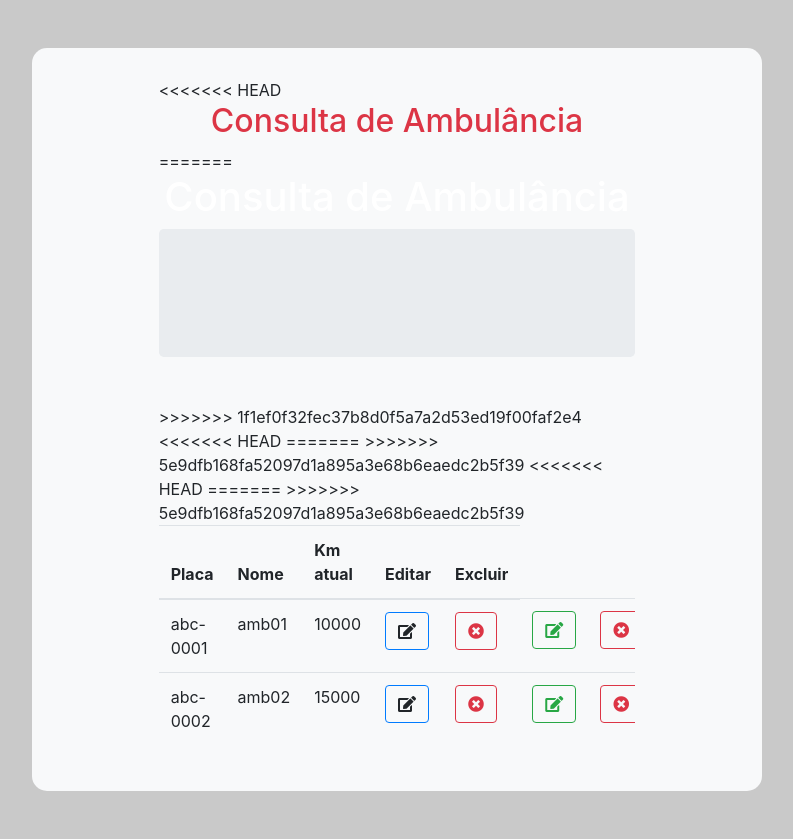
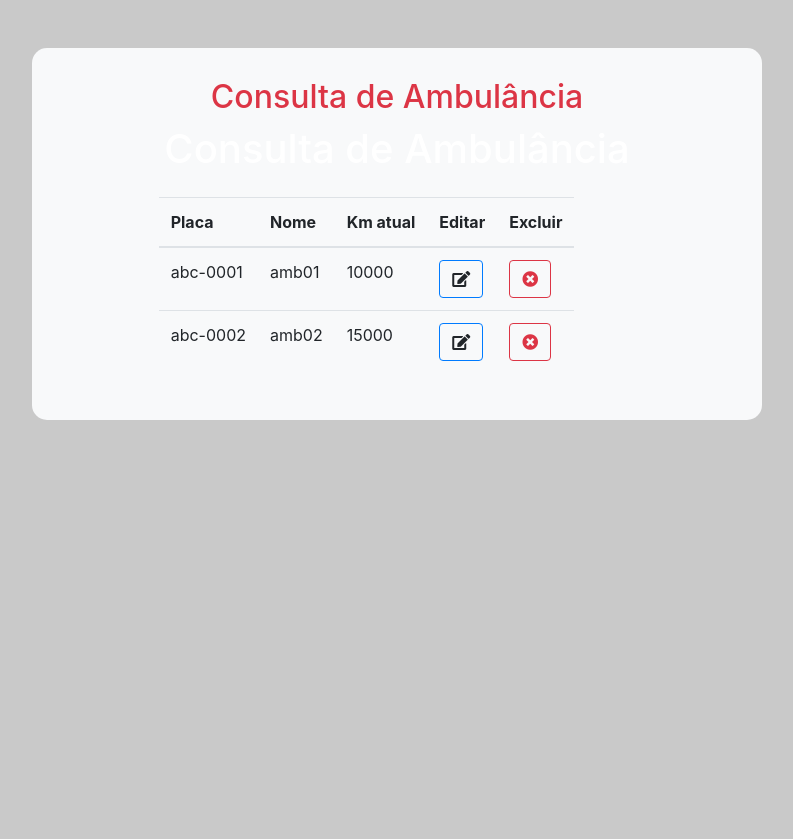
Before and after one commit to SAMU17192/CMVSAMUSITE, a PHP site: page /Logado/ConAmb.php in a window 1280 px wide. Shown: the part 56-895 px from the top of the page, without its empty margins (243-1036 px from the left). After the commit the page ends 476 px from the top, so only its background shows below. Run offline with PHP 8.4, Linux system fonts and the light colour scheme; data comes from the database, SQL or seed files in the repository; some libraries are stand-ins or nearby versions.

Commit message:
Samuel - 10/09 - 11hrs
modifiquei no codigo algumas paginas e arrumei alguns erros no deletar e editar da peça

```diff
--- a/Logado/CadPeca.html
+++ b/Logado/CadPeca.html
@@ -75,9 +75,12 @@
                    <div class="form-group row">
                   <div class="col-8">
                     <input type="submit" class="btn btn-outline-dark button1 btn-lg btn-block" value="Cadastrar">
+                    <br>
+                    <a href="ConPeca.php"><button type="button" class="btn btn-outline-primary button1 btn-lg btn-block">Consultar</button></a>
                  </div>
                 </div>
               </form>
+
 
           </div>
 
--- a/Logado/ConAmb.php
+++ b/Logado/ConAmb.php
@@ -58,19 +58,19 @@
 
           <div class="col-md-8" style="margin-top: 4%; margin-bottom: 4%;">
 
-<<<<<<< HEAD
+
             <h2 class="text-danger" align="center"> Consulta de Ambulância </h2>
 
             <table class="table table-striped ">
               <thead >
                 <tr class="bg-danger">
-=======
+
             <h1 style="color:white;" align="center"> Consulta de Ambulância </h1>
-          <div class="jumbotron">
+
             <table class="table table-responsive ">
               <thead>
                 <tr>
->>>>>>> 1f1ef0f32fec37b8d0f5a7a2d53ed19f00faf2e4
+
                   <th scope="col">Placa</th>
                   <th scope="col">Nome</th>
                   <th scope="col">Km atual</th>
@@ -89,13 +89,13 @@
                   <td><?php echo $resultado->placa; ?></td>
                   <td><?php echo $resultado->nomeveiculo; ?></td>
                   <td><?php echo $resultado->kmveiculo; ?></td>
-<<<<<<< HEAD
+
                   <td><a class="btn btn-outline-primary" data-toggle="modal" data-target="#modal-<?php echo $resultado->idveiculo;?>" ><i class="fas fa-edit"></i></a></td>
-                  <td><a href="excluir.php?id=<?php echo $resultado->idveiculo;?>" class="btn btn-outline-danger"><i class="fas fa-times-circle"></a></td>
-=======
-                  <td><a href="editar.php?id=<?php echo $resultado->idveiculo;?>" class="btn btn-outline-success"><i class="fas fa-edit"></a></td>
+                  <!--<td><a href="excluir.php?id=<?php// echo $resultado->idveiculo;?>" class="btn btn-outline-danger"><i class="fas fa-times-circle"></a></td>-->
+
+                  <!--<td><a href="editar.php?id=<?php// echo $resultado->idveiculo;?>" class="btn btn-outline-success"><i class="fas fa-edit"></a></td>-->
                   <td><a href="deletarAmb.php?id=<?php echo $resultado->idveiculo;?>" class="btn btn-outline-danger"><i class="fas fa-times-circle"></a></td>
->>>>>>> 5e9dfb168fa52097d1a895a3e68b6eaedc2b5f39
+
                 </tr>
                  <div class="modal fade" id="modal-<?php echo $resultado->idveiculo;?>" tabindex="-1" role="dialog">
         <div class="modal-dialog modal-dialog-centered" role="document">
@@ -135,17 +135,19 @@
             <div class="modal-footer">
 
               <button type="button" class="btn btn-outline-danger" data-dismiss="modal">Cancelar</button>
-              <button type="submit" class="btn btn-outline-success" form="editar<?php echo $resultado->idveiculo; ?>">Salvar</button>
+              <button type="submit" class="btn btn-outline-success" form="editar<?php echo $resultado->idveiculo; ?>" >Salvar</button>
 
             </div>
           </div>
         </div>
+
+
                 <?php } ?>
               </tbody>
-
+               </div>
             </table>
 
-        </div>
+
           <div class="col-md-2"></div>
     </div>
   </div>
--- a/Logado/ConPeca.php
+++ b/Logado/ConPeca.php
@@ -85,6 +85,7 @@
               </tbody>
 
             </table>
+            <a href="CadPeca.php"><button type="button" class="btn btn-outline-primary button1 btn-lg btn-block">Cadastrar</button></a>
        </div>
     </div>
   </div>
--- a/Logado/deletarAmb.php
+++ b/Logado/deletarAmb.php
@@ -12,4 +12,4 @@ $sql->execute();
 <script>
 	alert("Veículo excluído com sucesso!");
 </script>
-<meta http-equiv="refresh" content="0;url=ConAmb.html">
+<meta http-equiv="refresh" content="0;url=ConAmb.php">
--- a/Logado/deletarPeca.php
+++ b/Logado/deletarPeca.php
@@ -12,4 +12,4 @@ $sql->execute();
 <script>
 	alert("Peça excluída com sucesso!");
 </script>
-<meta http-equiv="refresh" content="0;url=ConPeca.html">
+<meta http-equiv="refresh" content="0;url=ConPeca.php">
```
